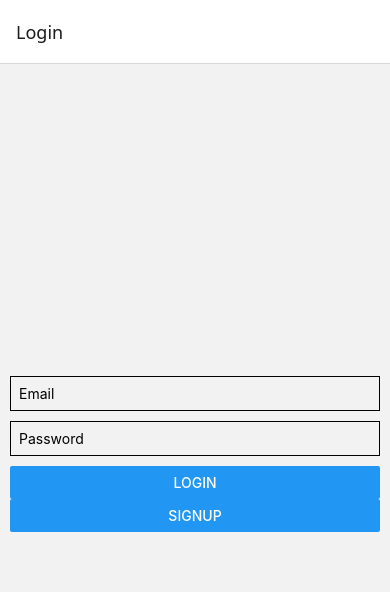
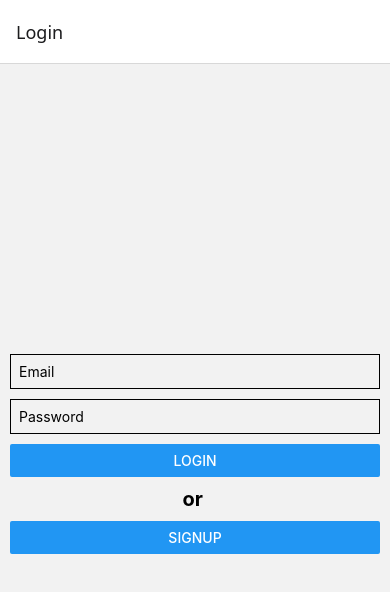
Before and after one commit to ankitsharma29/AppChat, a React Native app: screen /Login in a window 390 px wide. Shown: the top 592 px of the page. Built offline with nearby package versions, Linux system fonts and the light colour scheme; no server answers.

Commit message:
fix changes file structure code

```diff
--- a/src/screens/LoginScreen.js
+++ b/src/screens/auth/LoginScreen.js
@@ -1,7 +1,7 @@
 import React, {useState} from 'react';
-import {View, TextInput, Button, Alert} from 'react-native';
+import {View, TextInput, Button, Alert, Text} from 'react-native';
 import {signInWithEmailAndPassword} from 'firebase/auth';
-import {auth} from '../firebase/firebaseConfig';
+import {auth} from '../../firebase/firebaseConfig';
 import AsyncStorage from '@react-native-async-storage/async-storage';
 
 export default function LoginScreen({navigation}) {
@@ -39,6 +39,16 @@ export default function LoginScreen({navigation}) {
         style={{borderWidth: 1, marginBottom: 10, padding: 8}}
       />
       <Button title="Login" onPress={handleLogin} />
+      <Text
+        style={{
+          color: 'black',
+          marginVertical: 10,
+          textAlign: 'center',
+          fontWeight: '700',
+          fontSize:20
+        }}>
+        or{' '}
+      </Text>
       <Button title="Signup" onPress={() => navigation.navigate('Signup')} />
     </View>
   );
--- a/src/screens/SignupScreen.js
+++ b/src/screens/auth/SignupScreen.js
@@ -1,7 +1,7 @@
 import React, { useState } from 'react';
 import { View, TextInput, Button, Alert } from 'react-native';
 import { createUserWithEmailAndPassword, updateProfile } from 'firebase/auth';
-import { auth, database } from '../firebase/firebaseConfig';
+import { auth, database } from '../../firebase/firebaseConfig';
 import { ref, set } from 'firebase/database';
 import AsyncStorage from '@react-native-async-storage/async-storage';
 
--- a/src/screens/ChatListScreen.js
+++ b/src/screens/chats/ChatListScreen.js
@@ -7,7 +7,7 @@ import {
   TextInput,
   StyleSheet,
 } from 'react-native';
-import {createChatRoom, getChatRooms} from '../services/chatService';
+import {createChatRoom, getChatRooms} from '../../services/chatService';
 
 export default function ChatListScreen({navigation}) {
   const [rooms, setRooms] = useState([]);
--- a/src/screens/ChatRoomScreen.js
+++ b/src/screens/chats/ChatRoomScreen.js
@@ -1,7 +1,7 @@
 import React, {useEffect, useState} from 'react';
 import {View, TextInput, Button, FlatList, Text} from 'react-native';
-import {sendMessage, listenMessages} from '../services/chatService';
-import ChatMessage from '../components/ChatMessage';
+import {sendMessage, listenMessages} from '../../services/chatService';
+import ChatMessage from '../../components/ChatMessage';
 
 export default function ChatRoomScreen({route}) {
   const {roomId, roomName, userId} = route.params;
--- a/src/screens/AddTaskScreen.js
+++ b/src/screens/tasks/AddTaskScreen.js
@@ -1,7 +1,7 @@
 import React, { useState } from 'react';
 import { View, TextInput, Button, StyleSheet, Alert } from 'react-native';
-import { addTask } from '../services/taskService';
-import colors from '../utils/colors';
+import { addTask } from '../../services/taskService';
+import colors from '../../utils/colors';
 
 
 const AddTaskScreen = ({ navigation }) => {
--- a/src/screens/TaskListScreen.js
+++ b/src/screens/tasks/TaskListScreen.js
@@ -1,7 +1,7 @@
 import React, {useEffect, useState} from 'react';
 import {View, Text, FlatList, TouchableOpacity, StyleSheet} from 'react-native';
-import {subscribeTasks, updateTask, deleteTask} from '../services/taskService';
-import TaskItem from '../components/TaskItem';
+import {subscribeTasks, updateTask, deleteTask} from '../../services/taskService';
+import TaskItem from '../../components/TaskItem';
 
 export default function TaskListScreen({navigation}) {
   const [tasks, setTasks] = useState([]);
```
Also changed, not shown: src/navigation/AppNavigator.js (+7 -6 lines).
